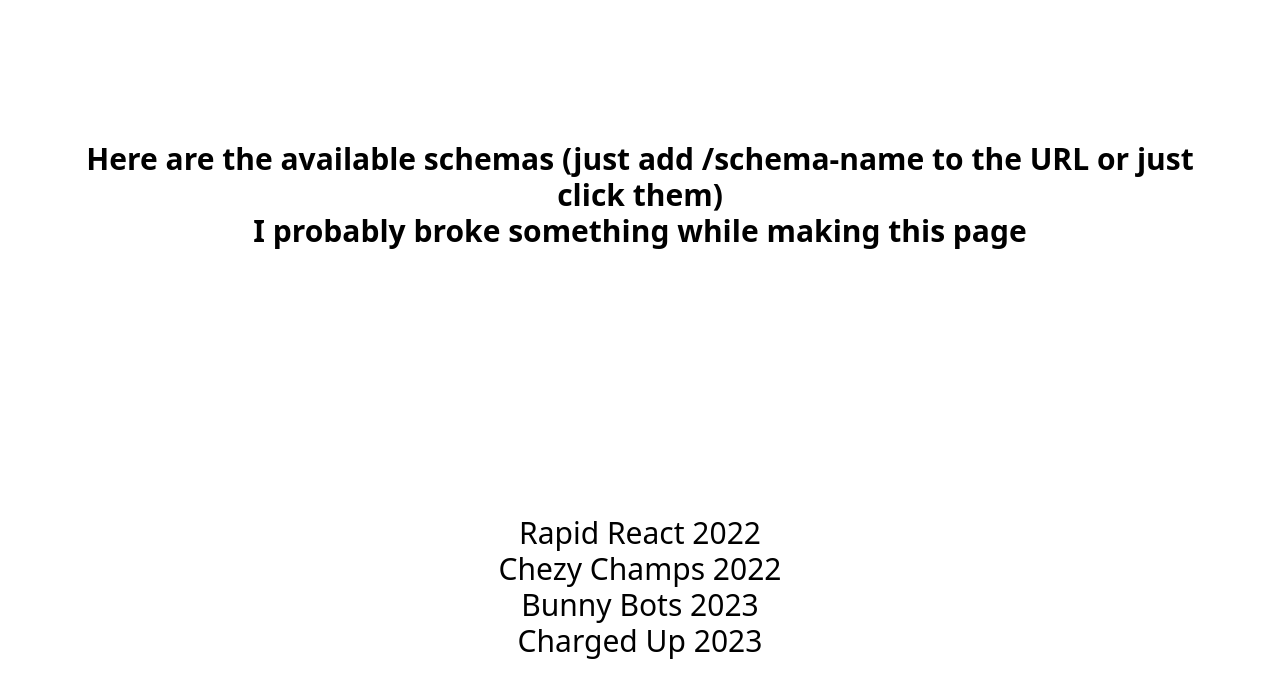
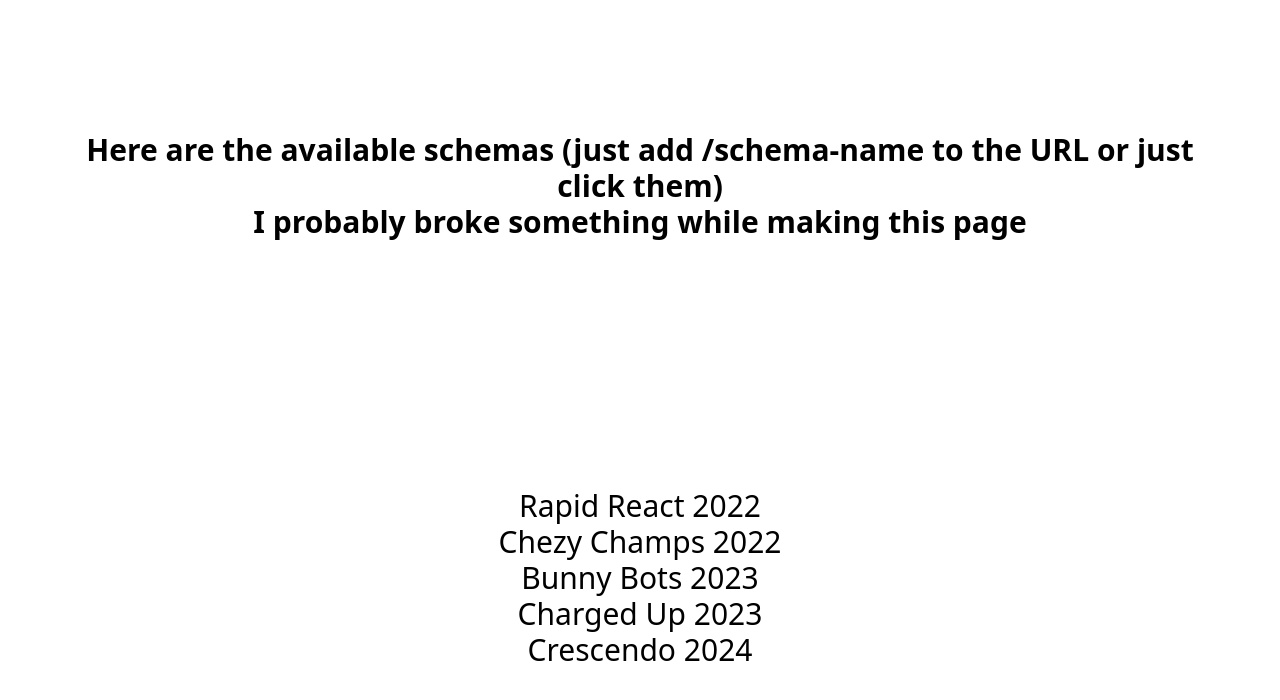
Before and after one commit to 2BDetermined-7034/QR-Scouting, a Next.js app: page / in a window 1280 px wide. Shown: the top 700 px of the page. Built offline with nearby package versions, Linux system fonts and the light colour scheme.

Commit message:
Added Crescendo to home page

```diff
--- a/pages/index.tsx
+++ b/pages/index.tsx
@@ -157,6 +157,9 @@ export default function Home() {
               <h1 className="text-3xl">
                 <Link href="/chargedup2023">Charged Up 2023</Link>
               </h1>
+              <h1 className="text-3xl">
+                <Link href="/crescendo2024">Crescendo 2024</Link>
+              </h1>
             </div>
 
         </div>
```
